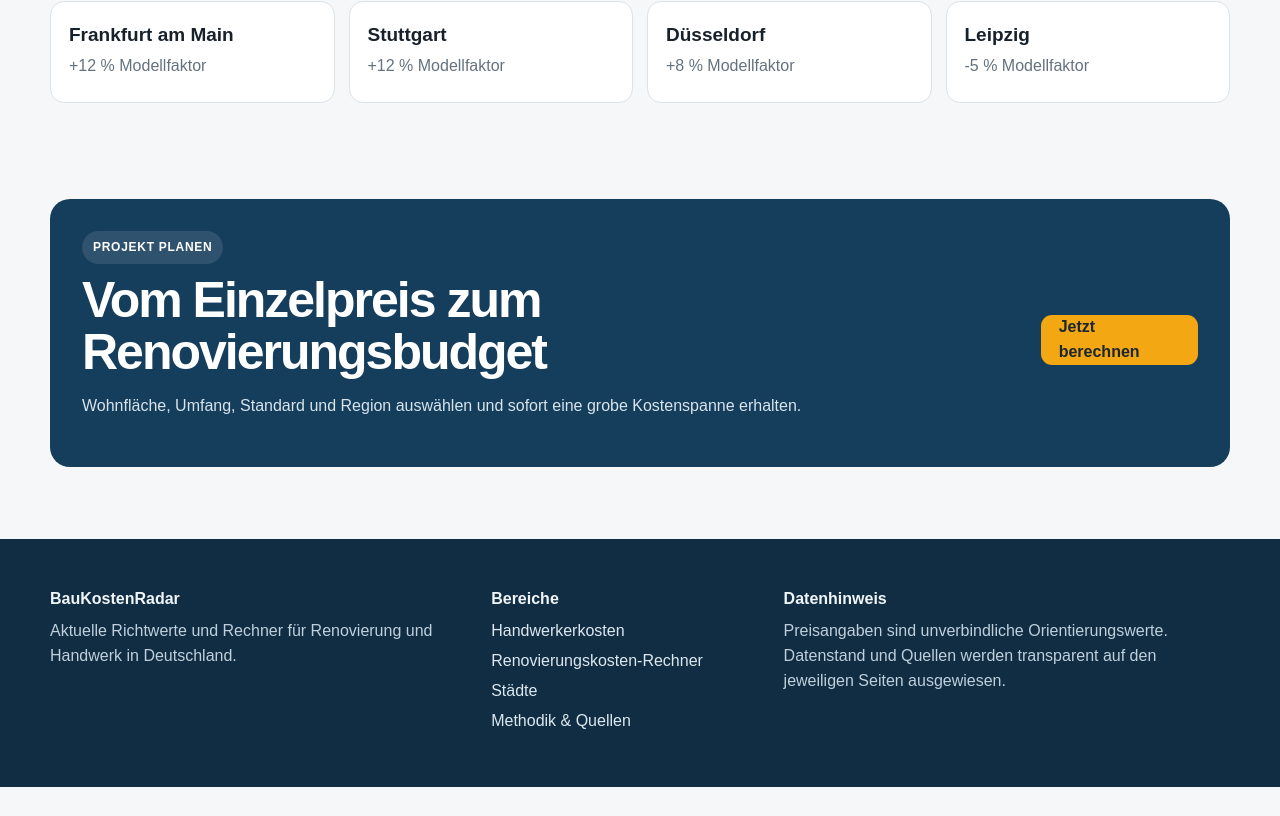
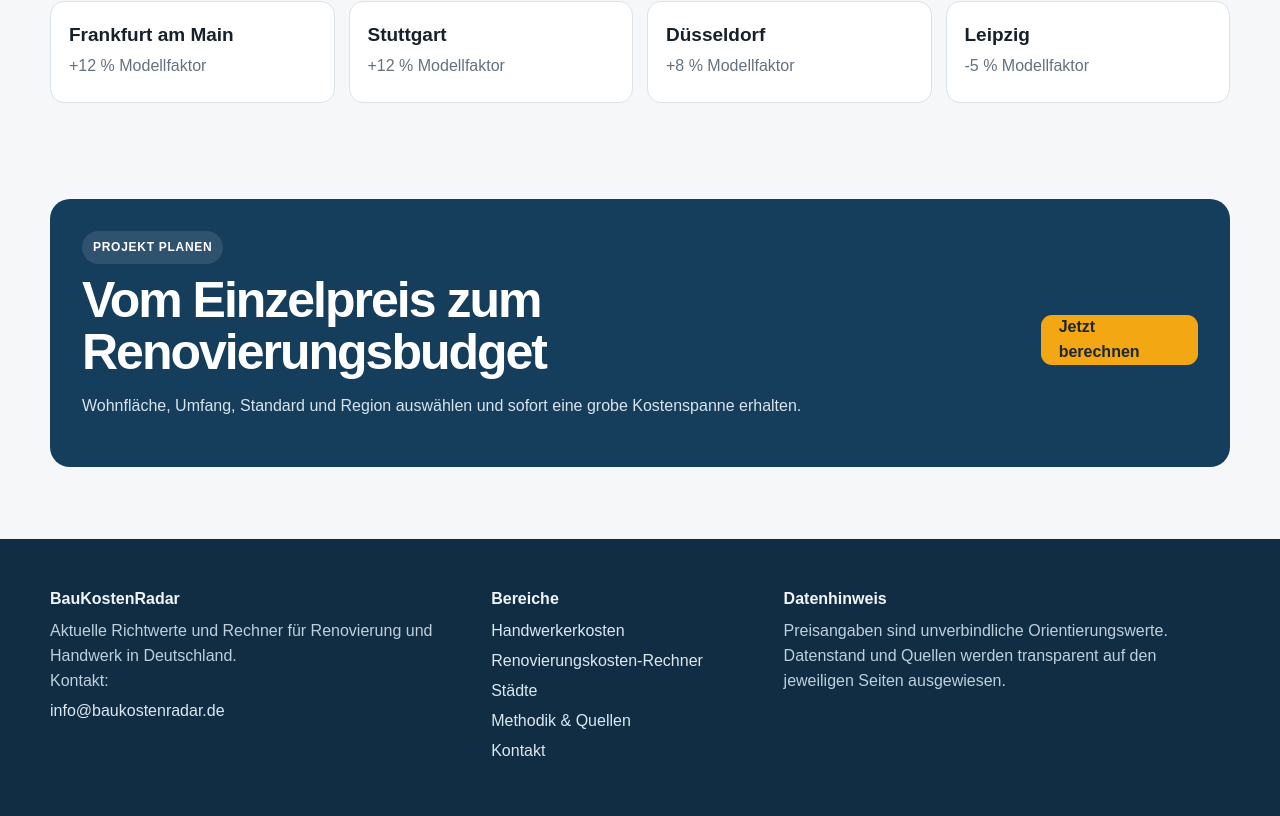
Before and after one commit to maxympaschenko-tech/baukostenradar-de, a Next.js app: page / in a window 1280 px wide. Shown: the part 3921-4737 px from the top of the page. Before the commit the page ends 4708 px from the top, so only its background shows below. Built offline with nearby package versions, Linux system fonts and the light colour scheme; no server answers.

Commit message:
Add contact details to footer

```diff
--- a/components/site-footer.tsx
+++ b/components/site-footer.tsx
@@ -1,4 +1,5 @@
 import Link from "next/link";
+import { siteConfig } from "@/lib/site";
 
 export function SiteFooter() {
   return (
@@ -7,6 +8,9 @@ export function SiteFooter() {
         <div>
           <strong>BauKostenRadar</strong>
           <p>Aktuelle Richtwerte und Rechner für Renovierung und Handwerk in Deutschland.</p>
+          <p>
+            Kontakt: <a href={`mailto:${siteConfig.email}`}>{siteConfig.email}</a>
+          </p>
         </div>
         <div>
           <strong>Bereiche</strong>
@@ -14,6 +18,7 @@ export function SiteFooter() {
           <Link href="/rechner/renovierungskosten">Renovierungskosten-Rechner</Link>
           <Link href="/staedte">Städte</Link>
           <Link href="/methodik">Methodik & Quellen</Link>
+          <Link href="/kontakt">Kontakt</Link>
         </div>
         <div>
           <strong>Datenhinweis</strong>
```
